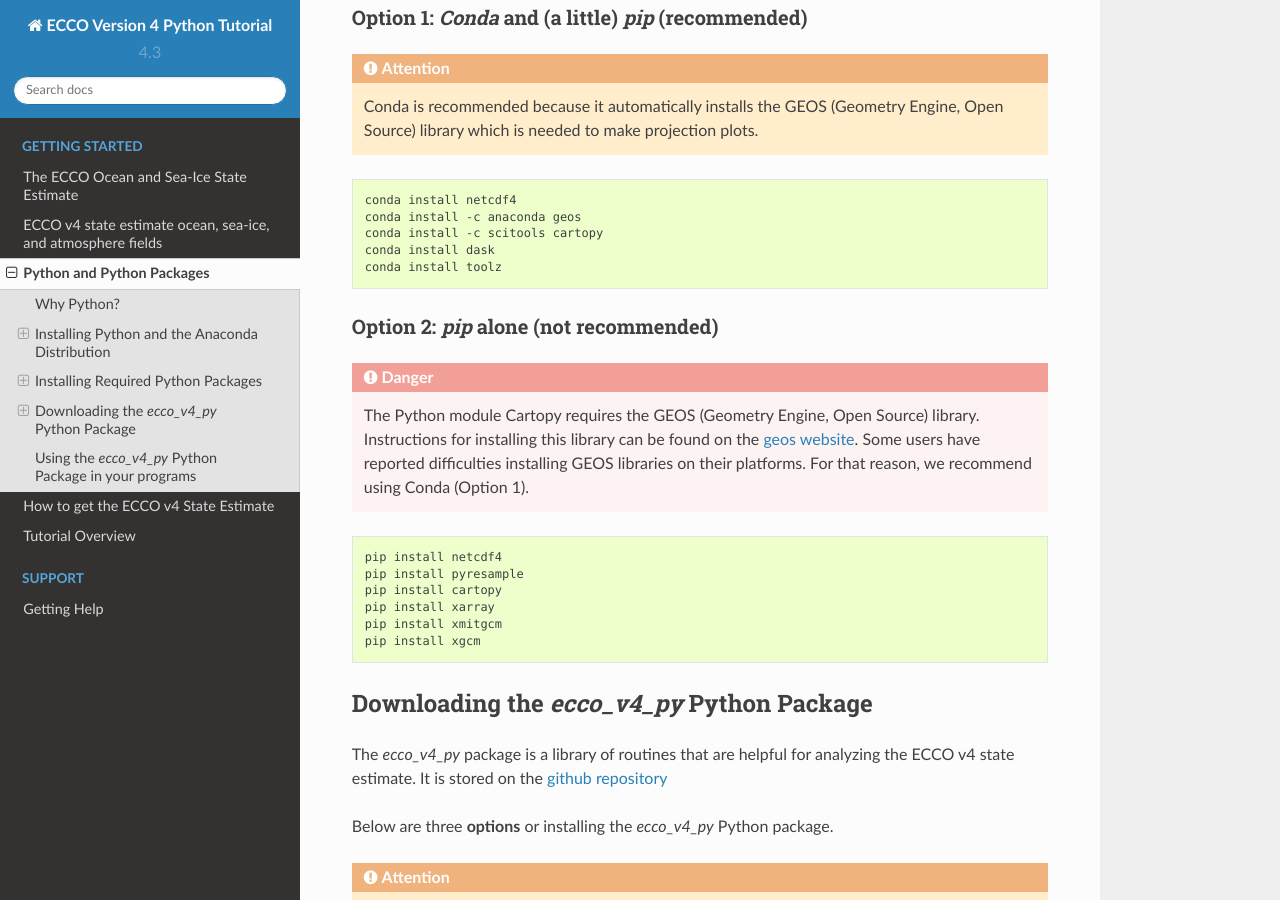
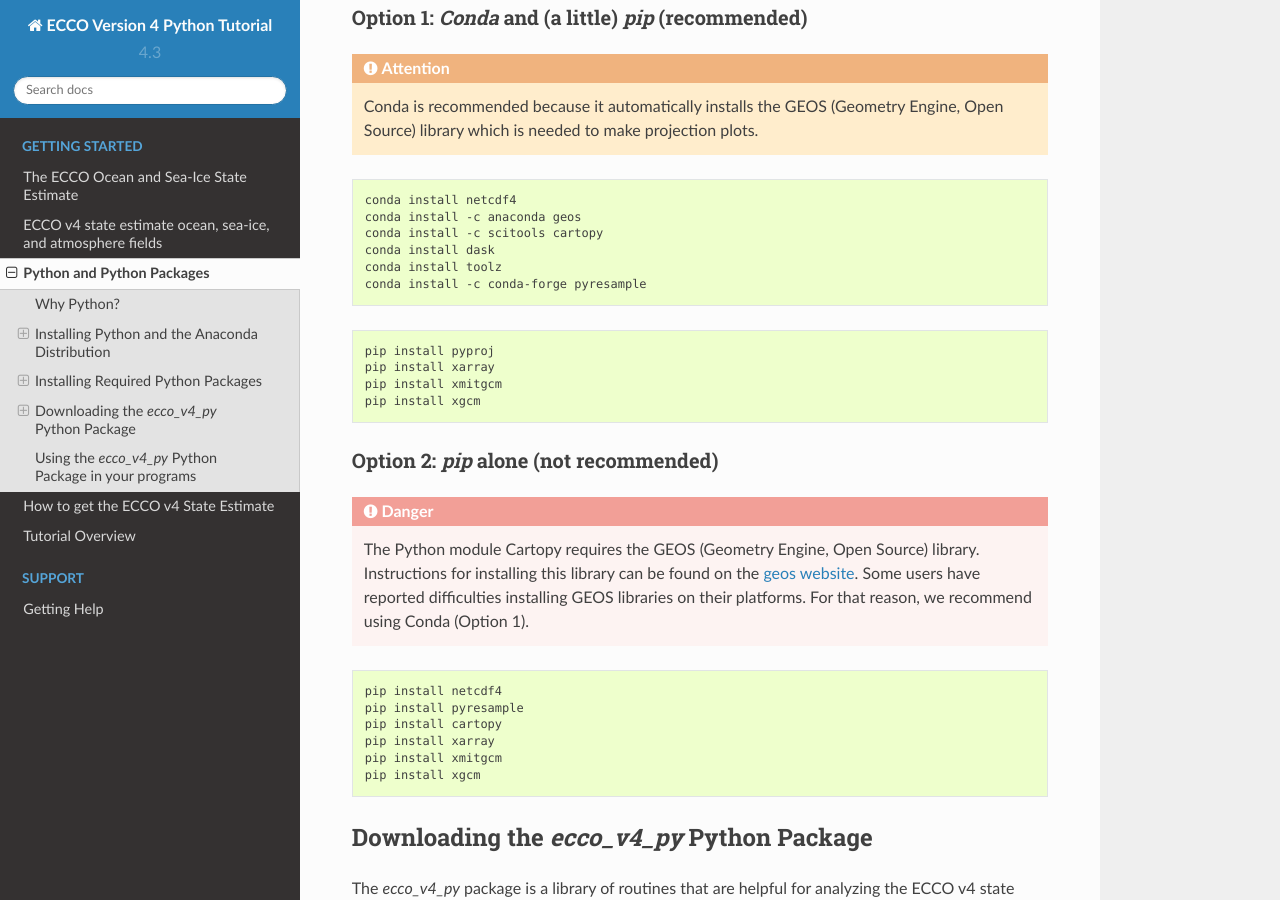
Before and after one commit to ECCO-GROUP/ECCO-v4-Python-Tutorial, a Sphinx documentation site: the page built from doc/Installing_Python_and_Python_Packages.rst, in a window 1280 px wide and 900 px high, scrolled down 1312 px. Built offline with Sphinx 7.4.7 and the Read the Docs theme 2.0.0, drawn with Linux system fonts in a browser that asks for light colours; formulas are drawn with MathJax 3; pages that are not in the unit, such as notebooks, are missing from menus.

Commit message:
Update Installing_Python_and_Python_Packages.rst

```diff
--- a/doc/Installing_Python_and_Python_Packages.rst
+++ b/doc/Installing_Python_and_Python_Packages.rst
@@ -74,8 +74,10 @@
     conda install -c scitools cartopy
     conda install dask
     conda install toolz
+    conda install -c conda-forge pyresample
 
 .. code-block:: bash
+
     pip install pyproj
     pip install xarray
     pip install xmitgcm
```
